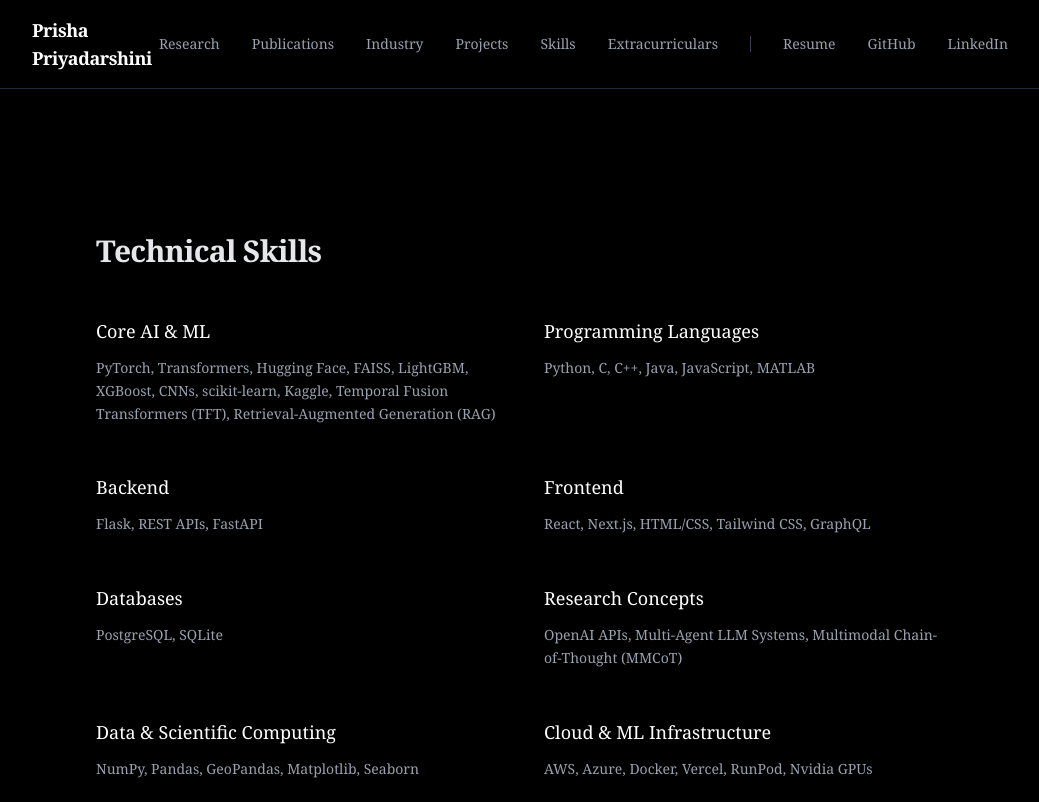
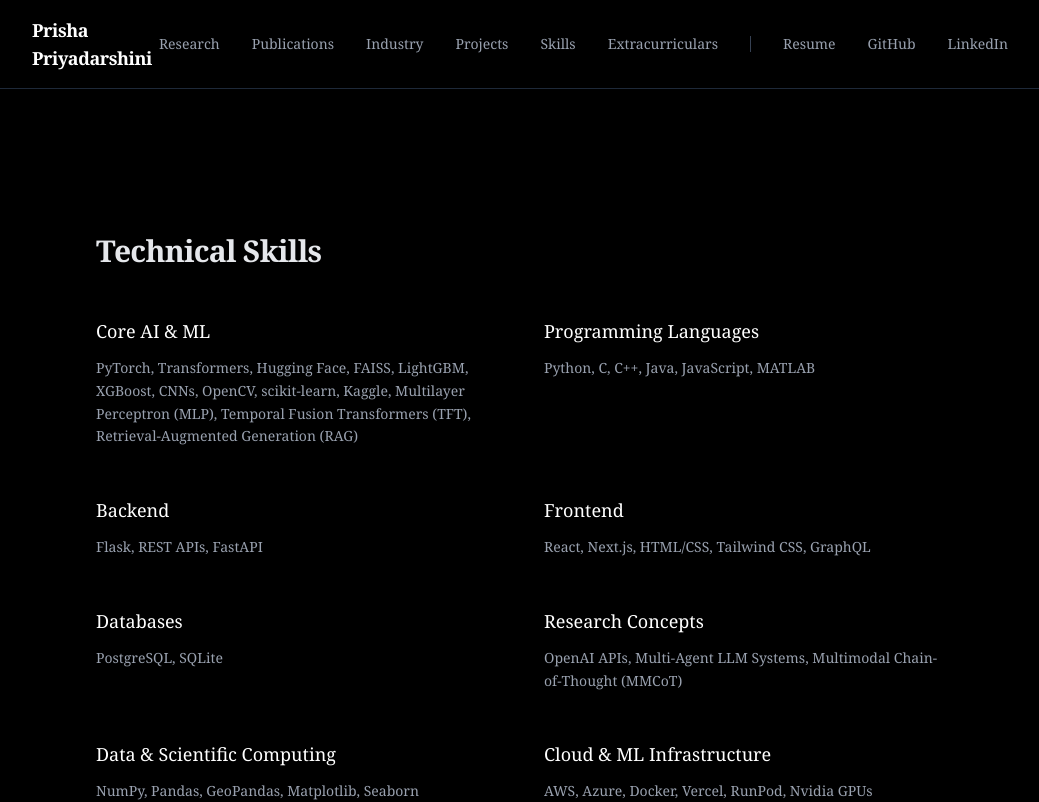
Before and after one commit to priyadp1/Website, a Next.js app in the folder prisha-portfolio/: page /skills in a window 1280 px wide. Shown: the top 802 px of the page, without its empty margins (120-1159 px from the left). Built offline with nearby package versions, Linux system fonts and the light colour scheme.

Commit message:
Edited Website

```diff
--- a/prisha-portfolio/src/app/skills/page.tsx
+++ b/prisha-portfolio/src/app/skills/page.tsx
@@ -13,7 +13,8 @@
           </h3>
           <p>
             PyTorch, Transformers, Hugging Face, FAISS, LightGBM, XGBoost,
-            CNNs, scikit-learn, Kaggle, Temporal Fusion Transformers (TFT), Retrieval-Augmented Generation (RAG)
+            CNNs, OpenCV, scikit-learn, Kaggle, Multilayer Perceptron (MLP),
+            Temporal Fusion Transformers (TFT), Retrieval-Augmented Generation (RAG)
           </p>
         </div>
 
```
Also changed, not shown: 1 other file (tests, documents, lock files or other folders).
